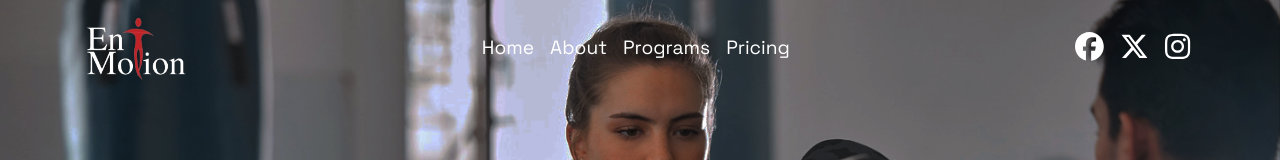
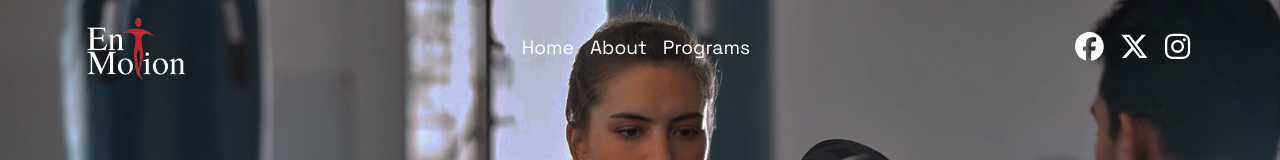
Before and after one commit to Cjrhodes/enmotion-dev, a Next.js app: page / in a window 1280 px wide. Shown: the top 160 px of the page. Built offline with nearby package versions, Linux system fonts and the light colour scheme.

Commit message:
removed pricing

```diff
--- a/src/app/page.tsx
+++ b/src/app/page.tsx
@@ -28,7 +28,7 @@ export default function Home() {
         <AboutSection3 />
         <DecoLineSection />
         <TrainingProgram trainingPrograms={trainingProgramData} />
-        <PricingComponent/>
+
         <DecoLineSection />
         <FounderSection />
         <DecoLineSection />
--- a/src/components/navbar/Navbar.tsx
+++ b/src/components/navbar/Navbar.tsx
@@ -33,7 +33,7 @@ function TransparentNavbar() {
             <Nav.Link href="#home" style={{ color: 'white', fontSize: '1.2rem' }}>Home</Nav.Link>
             <Nav.Link href="#About" style={{ color: 'white', fontSize: '1.2rem' }}>About</Nav.Link>
             <Nav.Link href="#TrainingProgram" style={{ color: 'white', fontSize: '1.2rem' }}>Programs</Nav.Link>
-            <Nav.Link href="#PricingComponent" style={{ color: 'white', fontSize: '1.2rem' }}>Pricing</Nav.Link>
+
           </Nav>
           <Nav>
             <Nav.Link href="https://www.facebook.com/profile.php?id=61558229676688" style={{ color: 'white', fontSize: '1.8rem' }}>
```
